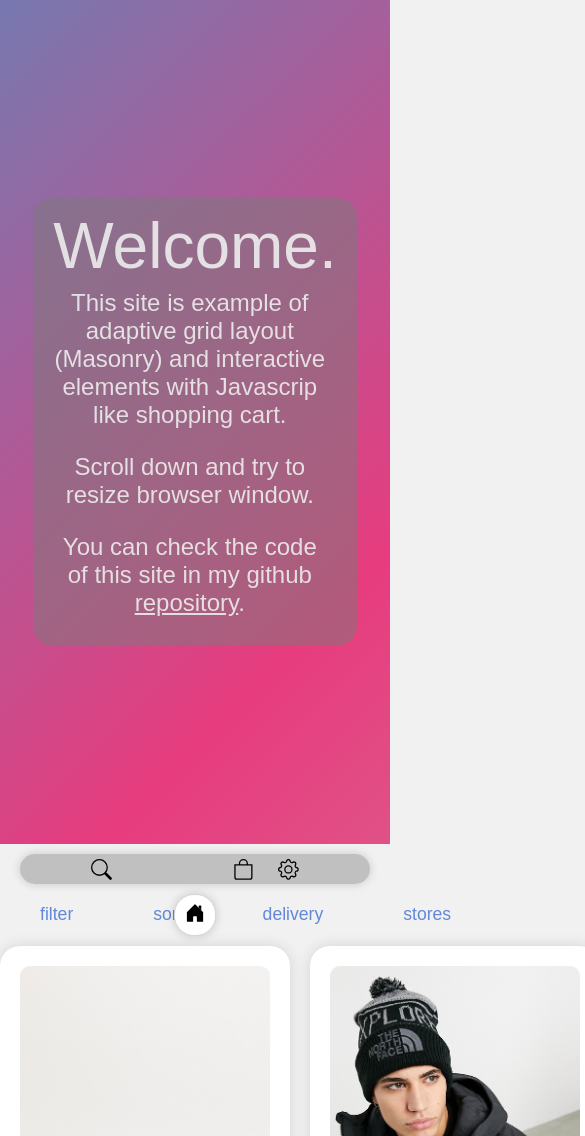
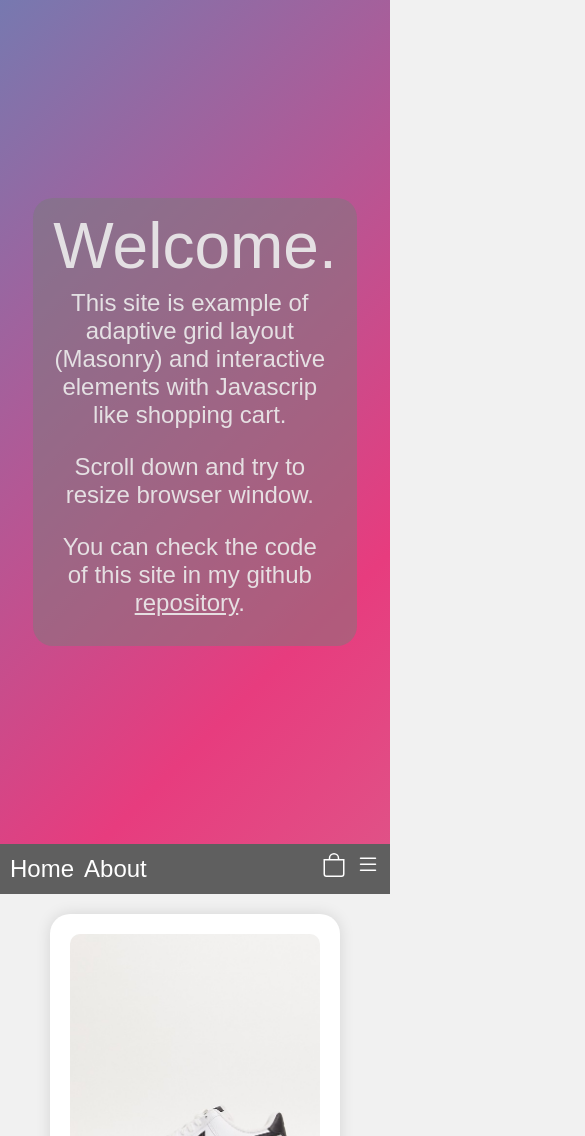
Before and after one commit to ivan-easy-web/shopping-cart, a plain HTML site: page index.html in a window 390 px wide. Shown: the top 1136 px of the page, 585 px wide, since content can reach past the window. Drawn offline with nearby package versions, Linux system fonts and the light colour scheme.

Commit message:
add mobile optimization and menu (with display none, not animated)

```diff
--- a/index.html
+++ b/index.html
@@ -5,6 +5,7 @@
     <title>Shopping cart</title>
 
     <link href="style.css" rel="stylesheet">
+    <meta name="viewport" content="width=device-width, initial-scale=1">
 </head>
 
 <body>
@@ -33,56 +34,28 @@
 
     <div class="shoppingPage">
 
-
-
-        <div class="menubar">
-            <div class="menubar-search">
-                <svg width="1.3em" height="1.3em" viewBox="0 0 16 16" class="bi bi-search searchIcon" fill="currentColor" xmlns="http://www.w3.org/2000/svg">
-                    <path fill-rule="evenodd" d="M10.442 10.442a1 1 0 0 1 1.415 0l3.85 3.85a1 1 0 0 1-1.414 1.415l-3.85-3.85a1 1 0 0 1 0-1.415z"/>
-                    <path fill-rule="evenodd" d="M6.5 12a5.5 5.5 0 1 0 0-11 5.5 5.5 0 0 0 0 11zM13 6.5a6.5 6.5 0 1 1-13 0 6.5 6.5 0 0 1 13 0z"/>
-                </svg>
-            </div>
-
-
-            <div class="menubar-options">
-                <svg class="cart-svg" width="1.3em" height="1.3em" viewBox="0 0 16 16" class="bi bi-bag" fill="currentColor" xmlns="http://www.w3.org/2000/svg">
-                    <path fill-rule="evenodd" d="M8 1a2.5 2.5 0 0 0-2.5 2.5V4h5v-.5A2.5 2.5 0 0 0 8 1zm3.5 3v-.5a3.5 3.5 0 1 0-7 0V4H1v10a2 2 0 0 0 2 2h10a2 2 0 0 0 2-2V4h-3.5zM2 5v9a1 1 0 0 0 1 1h10a1 1 0 0 0 1-1V5H2z"/>
-                </svg>
-                <svg width="1.3em" height="1.3em" viewBox="0 0 16 16" class="bi bi-gear" fill="currentColor" xmlns="http://www.w3.org/2000/svg">
-                    <path fill-rule="evenodd" d="M8.837 1.626c-.246-.835-1.428-.835-1.674 0l-.094.319A1.873 1.873 0 0 1 4.377 3.06l-.292-.16c-.764-.415-1.6.42-1.184 1.185l.159.292a1.873 1.873 0 0 1-1.115 2.692l-.319.094c-.835.246-.835 1.428 0 1.674l.319.094a1.873 1.873 0 0 1 1.115 2.693l-.16.291c-.415.764.42 1.6 1.185 1.184l.292-.159a1.873 1.873 0 0 1 2.692 1.116l.094.318c.246.835 1.428.835 1.674 0l.094-.319a1.873 1.873 0 0 1 2.693-1.115l.291.16c.764.415 1.6-.42 1.184-1.185l-.159-.291a1.873 1.873 0 0 1 1.116-2.693l.318-.094c.835-.246.835-1.428 0-1.674l-.319-.094a1.873 1.873 0 0 1-1.115-2.692l.16-.292c.415-.764-.42-1.6-1.185-1.184l-.291.159A1.873 1.873 0 0 1 8.93 1.945l-.094-.319zm-2.633-.283c.527-1.79 3.065-1.79 3.592 0l.094.319a.873.873 0 0 0 1.255.52l.292-.16c1.64-.892 3.434.901 2.54 2.541l-.159.292a.873.873 0 0 0 .52 1.255l.319.094c1.79.527 1.79 3.065 0 3.592l-.319.094a.873.873 0 0 0-.52 1.255l.16.292c.893 1.64-.902 3.434-2.541 2.54l-.292-.159a.873.873 0 0 0-1.255.52l-.094.319c-.527 1.79-3.065 1.79-3.592 0l-.094-.319a.873.873 0 0 0-1.255-.52l-.292.16c-1.64.893-3.433-.902-2.54-2.541l.159-.292a.873.873 0 0 0-.52-1.255l-.319-.094c-1.79-.527-1.79-3.065 0-3.592l.319-.094a.873.873 0 0 0 .52-1.255l-.16-.292c-.892-1.64.902-3.433 2.541-2.54l.292.159a.873.873 0 0 0 1.255-.52l.094-.319z"/>
-                    <path fill-rule="evenodd" d="M8 5.754a2.246 2.246 0 1 0 0 4.492 2.246 2.246 0 0 0 0-4.492zM4.754 8a3.246 3.246 0 1 1 6.492 0 3.246 3.246 0 0 1-6.492 0z"/>
-                </svg>
-            </div>
-        </div> <!-- menubar -->
-
-        <div class="submenubar">
-            <div class="section">
-                <div class="button">
-                    filter
+        <header>
+            <div class="nav">
+                <div class="elem">
+                    Home
                 </div>
-                <div class="button">
-                    sort
+                <div class="elem">
+                    About
                 </div>
             </div>
-            <div class="section">
-                <div class="button">
-                    delivery
+            <div class="options">
+                <div class="elem">
+                    <svg width="1em" height="1em" viewBox="0 0 16 16" class="bi bi-bag" fill="currentColor" xmlns="http://www.w3.org/2000/svg">
+                        <path fill-rule="evenodd" d="M8 1a2.5 2.5 0 0 0-2.5 2.5V4h5v-.5A2.5 2.5 0 0 0 8 1zm3.5 3v-.5a3.5 3.5 0 1 0-7 0V4H1v10a2 2 0 0 0 2 2h10a2 2 0 0 0 2-2V4h-3.5zM2 5v9a1 1 0 0 0 1 1h10a1 1 0 0 0 1-1V5H2z"/>
+                    </svg>
                 </div>
-                <div class="button">
-                    stores
+                <div class="elem" id="menuBtn">
+                    <svg width="1em" height="1em" viewBox="0 0 16 16" class="bi bi-list" fill="currentColor" xmlns="http://www.w3.org/2000/svg">
+                        <path fill-rule="evenodd" d="M2.5 11.5A.5.5 0 0 1 3 11h10a.5.5 0 0 1 0 1H3a.5.5 0 0 1-.5-.5zm0-4A.5.5 0 0 1 3 7h10a.5.5 0 0 1 0 1H3a.5.5 0 0 1-.5-.5zm0-4A.5.5 0 0 1 3 3h10a.5.5 0 0 1 0 1H3a.5.5 0 0 1-.5-.5z"/>
+                    </svg>
                 </div>
             </div>
-        </div> <!-- submenubar -->
-
-        <div class="home-button">
-            <svg width="20px" height="20px" viewBox="0 0 16 16" class="bi bi-house-door-fill" fill="currentColor" xmlns="http://www.w3.org/2000/svg">
-                <path d="M6.5 10.995V14.5a.5.5 0 0 1-.5.5H2a.5.5 0 0 1-.5-.5v-7a.5.5 0 0 1 .146-.354l6-6a.5.5 0 0 1 .708 0l6 6a.5.5 0 0 1 .146.354v7a.5.5 0 0 1-.5.5h-4a.5.5 0 0 1-.5-.5V11c0-.25-.25-.5-.5-.5H7c-.25 0-.5.25-.5.495z"/>
-                <path fill-rule="evenodd" d="M13 2.5V6l-2-2V2.5a.5.5 0 0 1 .5-.5h1a.5.5 0 0 1 .5.5z"/>
-            </svg>
-        </div>
-
-        <!-- header -->
-
+        </header>
 
         <div class="container">
 
@@ -300,6 +273,25 @@
 
     </div> <!-- shopping page -->
 
+    <div class="left-menu" id="menu">
+        <button id="closeBtn">
+            <svg width="1em" height="1em" viewBox="0 0 16 16" class="bi bi-x" fill="currentColor" xmlns="http://www.w3.org/2000/svg">
+                <path fill-rule="evenodd" d="M4.646 4.646a.5.5 0 0 1 .708 0L8 7.293l2.646-2.647a.5.5 0 0 1 .708.708L8.707 8l2.647 2.646a.5.5 0 0 1-.708.708L8 8.707l-2.646 2.647a.5.5 0 0 1-.708-.708L7.293 8 4.646 5.354a.5.5 0 0 1 0-.708z"/>
+            </svg>
+        </button>
+        <ul>
+            <li>
+                Links
+            </li>
+            <li>
+                Settings
+            </li>
+            <li>
+                Cart
+            </li>
+        </ul>
+    </div>
+
     <script src="https://code.jquery.com/jquery-3.5.1.min.js" integrity="sha256-9/aliU8dGd2tb6OSsuzixeV4y/faTqgFtohetphbbj0=" crossorigin="anonymous"></script>
     <script src="https://unpkg.com/masonry-layout@4/dist/masonry.pkgd.min.js"></script>
     <script src="cart-logic.js"></script>
--- a/page-logic.js
+++ b/page-logic.js
@@ -15,10 +15,16 @@ $('body').on('click', '.modalBackground', function(event) {
     $(this).removeClass('modalBackground').children().removeClass('modalCard');
 })
 
-if (window.orientation !== undefined) {
-    $('.grid').css('width','290px');
-}
-
 $('select').click(function(event) {
     event.stopPropagation();
 })
+
+$("#lcloseBtn").toggle("slide", { direction: "right" }, 1000);
+
+$('#closeBtn').click(function() {
+    $( "#menu" ).css('display','none')
+})
+
+$('#menuBtn').click(function() {
+    $( "#menu" ).css('display','block');
+})
--- a/style.css
+++ b/style.css
@@ -87,96 +87,6 @@ Start Page
 
 /*
 ------------------------------------------------------------------------------------------------------------------------------------------------
-Menubar
-
-------------------------------------------------------------------------------------------------------------------------------------------------
-*/
-
-
-.menubar {
-    position: sticky;
-    top: 5px;
-    height: 20px;
-    margin: 10px 20px;
-    background-color: rgba(139, 138, 138, 0.466);
-    box-shadow: 0 0 10px rgba(0, 0, 0, 0.178);
-    padding: 5px 10px;
-    border-radius: 20px;
-    -webkit-backdrop-filter: blur(10px);
-    backdrop-filter: blur(10px);
-    display: flex;
-    justify-content: space-around;
-    z-index: 1000;
-}
-
-
-.menubar-search input {
-    background: none;
-    outline: none;
-    border: none;
-    border-bottom: 1px black solid;
-    font-size: 1rem;
-}
-
-.submenubar {
-    position: absolute;
-    width: 100vw;
-    display: flex;
-    justify-content: space-around;
-}
-
-.submenubar .section {
-    display: flex;
-    justify-content: space-around;
-}
-
-.submenubar .button {
-    margin: 0 40px;
-    color: rgb(98, 136, 216);
-    line-height: 40px;
-    font-size: 1.1rem;
-}
-
-.submenubar .button:hover {
-    cursor: pointer;
-    text-decoration: underline;
-}
-
-.home-button {
-    position: sticky;
-    top: 0;
-    margin: auto;
-    margin-bottom: 10px;
-    z-index: 1001;
-    background: white;
-    height: 40px;
-    width: 40px;
-    border-radius: 20px;
-    border: 1px solid rgb(214, 214, 214);
-    box-shadow: 0 0 10px rgba(0, 0, 0, 0.178);
-    text-align: center;
-    line-height: 40px;
-    transition: 0.2s ease-out;
-}
-
-.home-button svg {
-    display: block;
-    margin: 8px auto;
-}
-.home-button:hover {
-    transform: scale(1.2) rotate(360deg);
-    transition: 0.2s ease-in;
-    cursor: pointer;
-    background: linear-gradient(-45deg, #c0b3af, #e73c7e, #23a6d5, #23d5ab);
-	background-size: 200% 200%;
-    animation: gradient 15s ease infinite;
-    color: white;
-
-}
-
-
-/*
-------------------------------------------------------------------------------------------------------------------------------------------------
 Shoppting Page
 
 ------------------------------------------------------------------------------------------------------------------------------------------------
@@ -209,25 +119,28 @@ Grid
     .grid {
         width: 910px;
     }
+}
 
-    .cart-svg {
-        display: none;
+@media all and (min-width: 886px) and (max-width: 1299px) {
+    .grid {
+        width: 600px;
     }
 }
 
-@media all and (min-width: 1000px) and (max-width: 1299px) {
+@media all and (min-width: 701px) and (max-width: 885px) {
     .grid {
         width: 600px;
     }
 
-    .cart-svg {
+    .cart {
         display: none;
     }
+
 }
 
-@media all and (max-width: 999px) {
+@media all and (max-width: 700px) {
     .grid {
-        width: 600px;
+        width: 290px;
         margin: auto;
     }
 
@@ -401,3 +314,86 @@ Cart
 svg:hover {
     cursor: pointer;
 }
+
+
+
+
+
+
+
+header {
+    width: 100vw;
+    height: 50px;
+    line-height: 50px;
+    background: rgb(95, 95, 95);
+    display: flex;
+    justify-content: space-between;
+    position: sticky;
+    top: 0;
+    z-index: 2000;
+    font-size: 1.5rem;
+    color: white;
+    margin-bottom: 20px;
+}
+
+header .nav {
+    display: flex;
+}
+
+header .nav .elem {
+    margin-left: 10px;
+}
+
+header .options {
+    display: flex;
+}
+
+header .options .elem {
+    margin-right: 10px;
+}
+
+
+
+
+.left-menu {
+    height: 100vh;
+    width: 100vw;
+    background: black;
+    color: white;
+
+    font-size: 7vh;
+
+    position: fixed;
+    top: 0;
+    left: 0;
+
+    z-index: 2001;
+    display: none;
+}
+
+.left-menu ul {
+    padding-top: 10vh;
+    padding-left: 0;
+}
+
+.left-menu ul li {
+    list-style: none;
+    text-align: center;
+    transition: 0.3s ease-out;
+}
+
+.left-menu ul li:hover {
+    background-color: white;
+    color: black;
+    cursor: pointer;
+    transition: 0.1s ease-in;
+}
+
+.left-menu button {
+    font-size: inherit;
+    position: absolute;
+    right: 0;
+    background: none;
+    border: none;
+    color: white;
+}
```
